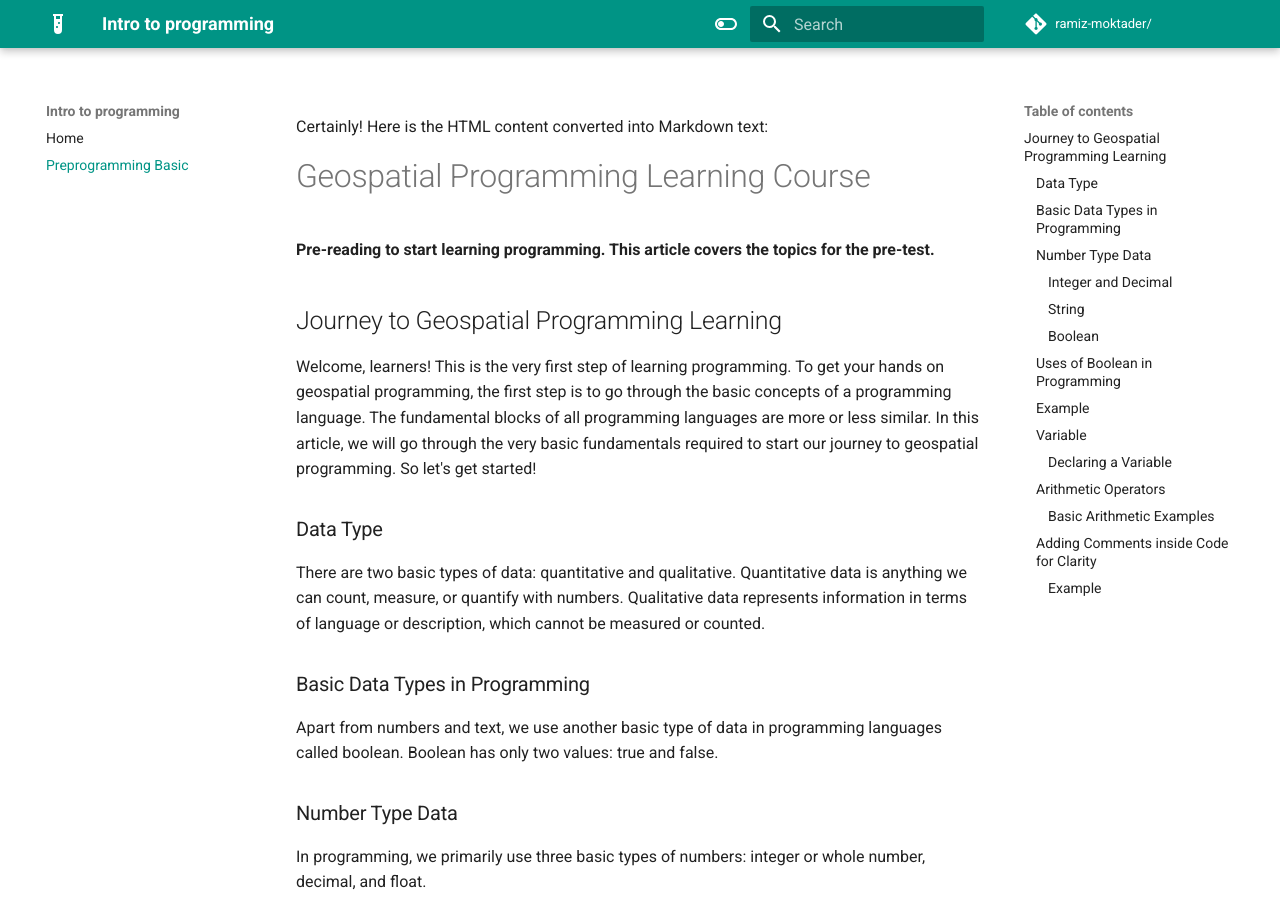
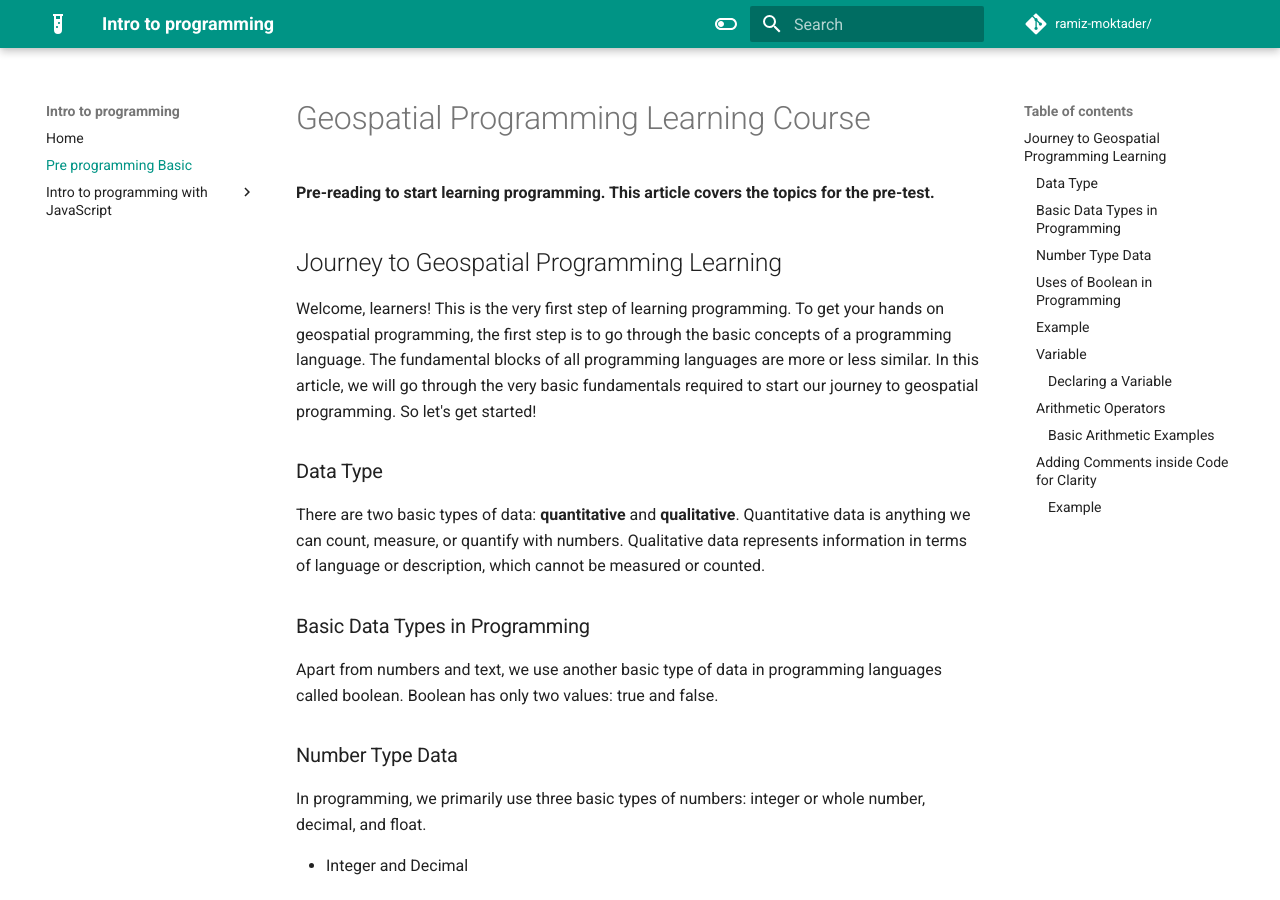
Before and after one commit to ramiz-moktader/geospatial-programming-course, an MkDocs documentation site: the page built from docs/pre-prog-basic.md, in a window 1280 px wide and 900 px high. Built offline with MkDocs 1.6.1 and Material for MkDocs 9.7.7, drawn with Linux system fonts in a browser that asks for light colours; some of the changed text lies outside the part shown.

Commit message:
all changes done

```diff
--- a/docs/pre-prog-basic.md
+++ b/docs/pre-prog-basic.md
@@ -1,4 +1,3 @@
-Certainly! Here is the HTML content converted into Markdown text:
 
 # Geospatial Programming Learning Course
 
@@ -10,7 +9,7 @@ Welcome, learners! This is the very first step of learning programming. To get y
 
 ### Data Type
 
-There are two basic types of data: quantitative and qualitative. Quantitative data is anything we can count, measure, or quantify with numbers. Qualitative data represents information in terms of language or description, which cannot be measured or counted.
+There are two basic types of data: **quantitative** and **qualitative**. Quantitative data is anything we can count, measure, or quantify with numbers. Qualitative data represents information in terms of language or description, which cannot be measured or counted.
 
 ### Basic Data Types in Programming
 
@@ -20,15 +19,15 @@ Apart from numbers and text, we use another basic type of data in programming la
 
 In programming, we primarily use three basic types of numbers: integer or whole number, decimal, and float.
 
-#### Integer and Decimal
+- Integer and Decimal
 
 All positive, negative whole numbers including 0 are integers. A decimal number expresses fractions or whole numbers using a decimal point.
 
-#### String
+- String
 
 In programming, a "string" is a way to handle text or qualitative data. It could be a single word, a sentence, or even a collection of paragraphs. Strings are just sequences of characters, and they are handy for dealing with any kind of text-related information in programming.
 
-#### Boolean
+- Boolean
 
 Boolean refers to a data type that can have one of two values: true or false. Boolean values are often used in conditional statements and expressions to make decisions in computer programs.
 
--- a/mkdocs.yml
+++ b/mkdocs.yml
@@ -3,7 +3,10 @@ site_name: Intro to programming
 # defeine TOC or order of website-
 nav:
   - Home: index.md
-  - Preprogramming Basic: pre-prog-basic.md
+  - Pre programming Basic: pre-prog-basic.md
+  - Intro to programming with JavaScript:
+        - class 1-var, data type, comparison operator: intro-to-programming-with-js-class1.md
+
 
 site_author: Ramiz moktader
 site_description: >-
@@ -20,26 +23,31 @@ theme:
       logo: material/test-tube
   features:
 
-    # - content.code.select
+    - content.code.copy
     # - content.tabs.link
-    - content.tooltips
+    # - content.tooltips
     # - header.autohide
     # - navigation.expand
     - navigation.footer
-    - navigation.indexes
-    # - navigation.instant
-    # - navigation.instant.prefetch
-    # - navigation.instant.progress
-    # - navigation.prune
-    - navigation.sections
-    # - navigation.tabs
-    - navigation.tabs.sticky
+    # - navigation.indexes
+    # # - navigation.instant
+    # # - navigation.instant.prefetch
+    # # - navigation.instant.progress
+    # # - navigation.prune
+    # - navigation.sections
+    # # - navigation.tabs
+    # - navigation.tabs.sticky
+    # - navigation.top
+    # - navigation.tracking
+    # - search.highlight
+    # - search.share
+    # - search.suggest
+    # - toc.follow
+    - navigation.instant
+    - navigation.tracking
     - navigation.top
-    - navigation.tracking
     - search.highlight
     - search.share
-    - search.suggest
-    - toc.follow
     # - toc.integrate
 
   language: en
@@ -92,7 +100,8 @@ markdown_extensions:
       pygments_lang_class: true
   - toc:
       permalink: true
-
+extra_css:
+  - stylesheets/extra.css
 
 plugins:
   - search
```
Also changed, not shown: docs/index.md (+2 -4 lines), docs/intro-to-programming-with-js-class1.md (added, +140 -0 lines), docs/intro-to-programming-with-js.md (deleted), 1 other file.
